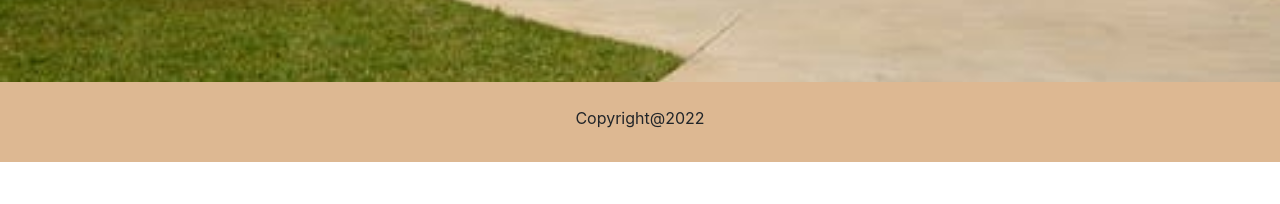
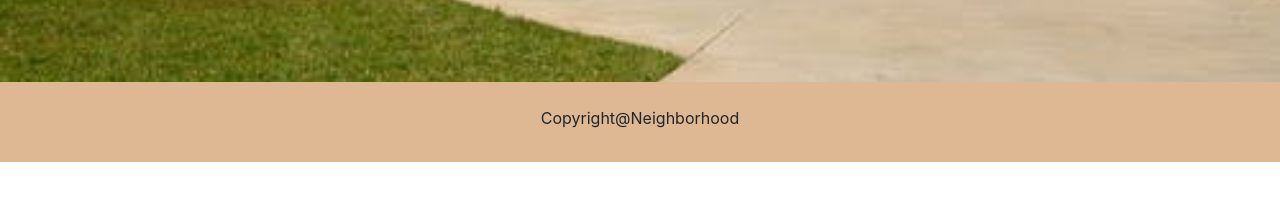
Before and after one commit to clarametto/Neighbor-Hood, a Django app: page / in a window 1280 px wide. Shown: the part 596-800 px from the top of the page. Run offline with Django 3.2, Linux system fonts and the light colour scheme; some libraries are stand-ins or nearby versions; some web fonts are replaced.

Commit message:
minor changes

```diff
--- a/hood/templates/index.html
+++ b/hood/templates/index.html
@@ -9,6 +9,6 @@
 </div>
 
 <div class="footer">
-<p>Copyright@2022</p>
+<p>Copyright@Neighborhood</p>
 </div>
 {% endblock %}
```
